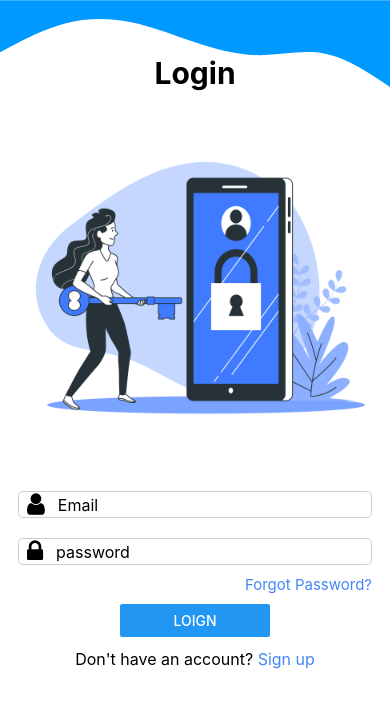
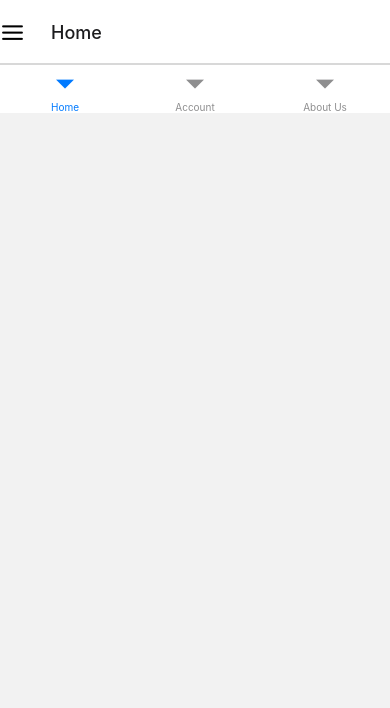
Before and after one commit to Sandeepbhamdare/ReactNativeProject, a React Native app: screen /Home in a window 390 px wide. Shown: the top 708 px of the page. Built offline with nearby package versions, Linux system fonts and the light colour scheme.

Commit message:
add Some Screens

```diff
--- /dev/null
+++ b/App.jsx
@@ -0,0 +1,58 @@
+// import 'react-native-gesture-handler';
+import React from "react";
+import { Alert } from "react-native";
+import LoginScreen from "./Screens/LoginScreen.jsx";
+import SignupScreen from "./Screens/SignupScreen.jsx";
+import HomeScreen from "./Screens/HomeScreen.jsx";
+import { createNativeStackNavigator } from "@react-navigation/native-stack"
+import { NavigationContainer } from "@react-navigation/native";
+import Icon from "react-native-vector-icons/Feather";
+import Login from "./Screens/LoginScreen.jsx";
+import Signup from "./Screens/SignupScreen.jsx";
+
+
+const Stack = createNativeStackNavigator();
+
+const Auth = () => {
+
+  return (
+    <Stack.Navigator>
+      <Stack.Screen name="Login" component={Login}
+        options={{
+          headerStyle: { backgroundColor: "#0099ff" },
+          headerTitleStyle: { color: "white" }
+        }} />
+      <Stack.Screen name="Signup" component={Signup}
+        options={{
+          headerStyle: { backgroundColor: "#0099ff" },
+          headerTitleStyle: { color: "white" }
+        }} />
+    </Stack.Navigator>
+
+  )
+}
+
+
+export default function App() {
+
+  return (
+    <>
+      <NavigationContainer>
+        <Stack.Navigator>
+          <Stack.Screen name="Auth" component={Auth} options={{ headerShown: false }} />
+
+          <Stack.Screen name="Home" component={HomeScreen}
+            options={{
+              headerSearchBarOptions: "Search",
+              headerLeft: () => (
+                <Icon name="menu" size={25} color={"black"} style={{ marginRight: 10 }}
+                  onPress={() => Alert.alert("Menu")} />
+              )
+            }} />
+
+        </Stack.Navigator>
+      </NavigationContainer>
+    </>
+  )
+
+}
--- a/App.tsx
+++ /dev/null
@@ -1,18 +0,0 @@
-import React from "react";
-import { SafeAreaView, ScrollView } from "react-native";
-import Login from "./components/Login";
-import Signup from "./components/Signup";
-
-export default function App(){
-
-  return(
-    <>
-    <SafeAreaView>
-      <ScrollView>
-      <Login/>
-      {/* <Signup/> */}
-      </ScrollView>
-    </SafeAreaView>
-    </>
-  )
-}
--- /dev/null
+++ b/Screens/AccountScreen.jsx
@@ -0,0 +1,14 @@
+import React from "react";
+import { View } from "react-native";
+import { Text } from "react-native-svg";
+
+export default function Account(){
+
+    return(
+        <>
+        <View>
+            <Text>Account Screen</Text>
+        </View>
+        </>
+    )
+}
--- /dev/null
+++ b/Screens/FeedbackScreen.jsx
@@ -0,0 +1,14 @@
+import React from "react";
+import { View } from "react-native";
+import { Text } from "react-native-svg";
+
+export default function Feedback() {
+
+    return (
+        <>
+            <View>
+                <Text>Feedback Screen</Text>
+            </View>
+        </>
+    )
+}
--- /dev/null
+++ b/Screens/HomeScreen.jsx
@@ -0,0 +1,15 @@
+import React from "react";
+import TabBar from "../components/TabBar";
+import { View } from "react-native";
+export default function Home() {
+
+
+    return (
+        <>
+
+            <View>
+                <TabBar />
+            </View>
+        </>
+    )
+}
--- a/components/Login.tsx
+++ b/Screens/LoginScreen.jsx
@@ -1,21 +1,19 @@
 import React from "react";
-import { Alert, Button, Image, SafeAreaView, StyleSheet, Text, TextInput, View } from "react-native";
+import { Alert, Button, Image, SafeAreaView, ScrollView, StyleSheet, Text, TextInput, View } from "react-native";
 import { Path, Svg } from "react-native-svg";
 import Icon from 'react-native-vector-icons/FontAwesome';
 
-function Login() {
+function Login({navigation}) {
 
     return (
-        <>
+        <ScrollView>
             <Svg viewBox="0 0 1440 330"
-            height={90}>
-                <Path fill="#0099ff"  d="M0,192L40,170.7C80,149,160,107,240,85.3C320,64,400,64,480,80C560,96,640,128,720,154.7C800,181,880,203,960,202.7C1040,203,1120,181,1200,197.3C1280,213,1360,267,1400,293.3L1440,320L1440,0L1400,0C1360,0,1280,0,1200,0C1120,0,1040,0,960,0C880,0,800,0,720,0C640,0,560,0,480,0C400,0,320,0,240,0C160,0,80,0,40,0L0,0Z"></Path>
+                height={90}>
+                <Path fill="#0099ff" d="M0,192L40,170.7C80,149,160,107,240,85.3C320,64,400,64,480,80C560,96,640,128,720,154.7C800,181,880,203,960,202.7C1040,203,1120,181,1200,197.3C1280,213,1360,267,1400,293.3L1440,320L1440,0L1400,0C1360,0,1280,0,1200,0C1120,0,1040,0,960,0C880,0,800,0,720,0C640,0,560,0,480,0C400,0,320,0,240,0C160,0,80,0,40,0L0,0Z"></Path>
             </Svg>
 
-            <Text style={styles.headText}>Login</Text>
-
             <SafeAreaView>
-                <Image style={{ width: 400, height: 400 }} source={require('../public/Login-bro.png')} />
+                <Image style={{ width: 400, height: 300 }} source={require('../public/Login-bro.png')} />
             </SafeAreaView>
 
             <View style={styles.formContainer}>
@@ -43,47 +41,41 @@ function Login() {
                 <View style={styles.logInBtn}>
 
                     <Button
-                        onPress={() => Alert.alert('You tapped the Login-button!')}
+                        onPress={() => navigation.navigate("Home")}
                         title="Loign" />
 
                 </View>
-                <Text style={styles.linkTxt}>Don't have an account? <Text style={styles.specialText}>Sign up</Text></Text>
+                <Text style={styles.linkTxt}>Don't have an account? <Text style={styles.specialText} onPress={()=>navigation.navigate('Signup')}>Sign up</Text></Text>
             </View>
-        </>
+        </ScrollView>
 
     )
 }
 
 const styles = StyleSheet.create({
 
-    headText: {
-        // backgroundColor: "#e8554a",
-     marginTop:-35,
-        fontSize: 30,
-        textAlign: "center",
-        fontWeight: "bold"
-    },
+
     formContainer: {
-        flex: 1,
-        justifyContent: "center",
-        marginHorizontal: 18,
+        marginHorizontal: 20,
+        height:250
     },
     formInputs: {
+        height:"20%",
         flex: 1,
         flexDirection: "row",
         alignItems: "center",
-        gap: 3,
+        gap: 4,
         borderWidth: 1,
         borderRadius: 5,
         borderColor: "#ccc",
-        paddingHorizontal: 8,
+        paddingHorizontal: 10,
         marginBottom: 20,
     },
     inputs: {
         // backgroundColor: "#4287f5",
         fontSize: 16,
         width: "80%",
-        paddingHorizontal: 10
+        paddingHorizontal: 12
 
     },
     logInBtn: {
--- a/components/Signup.tsx
+++ b/Screens/SignupScreen.jsx
@@ -1,19 +1,17 @@
 import React from "react";
-import { Button, StyleSheet, Text, TextInput, View } from "react-native";
+import { Button, ScrollView, StyleSheet, Text, TextInput, View } from "react-native";
 import { Path, Svg } from "react-native-svg";
 import Icon from "react-native-vector-icons/FontAwesome";
 import MaterialIcon from "react-native-vector-icons/MaterialIcons";
-function Signup() {
+function Signup({navigation}) {
 
     return (
-        <>
+        <ScrollView>
             <Svg
                 height={88}
                 viewBox="0 0 1440 322">
                 <Path fill="#0099ff" d="M0,0L120,32C240,64,480,128,720,138.7C960,149,1200,107,1320,85.3L1440,64L1440,0L1320,0C1200,0,960,0,720,0C480,0,240,0,120,0L0,0Z"></Path>
             </Svg>
-
-            <Text style={styles.headText}>Sign Up</Text>
 
             <View style={styles.formContainer}>
                 <View style={styles.formInputs}>
@@ -52,11 +50,13 @@ function Signup() {
 
                     <Button
                         title="Sign up"
+                        onPress={()=>navigation.navigate("Home")}
                     />
                 </View>
             </View>
 
-            <Text style={styles.linkText}>Already have an account? <Text style={{ color: "#4287f5" }}>Log in</Text></Text>
+            <Text style={styles.linkText}>Already have an account? <Text style={{ color: "#4287f5" }}
+            onPress={()=>navigation.navigate("Login")}>Log in</Text></Text>
 
             <View style={styles.linkContainer}>
                 <View style={styles.linkBtn}>
@@ -82,9 +82,9 @@ function Signup() {
                     />
                 </Svg>
 
-                <View style={{ height: 48, width: "100%", backgroundColor: "#0099ff" }}></View>
+                <View style={{ height: 64, width: "100%", backgroundColor: "#0099ff" }}></View>
             </View>
-        </>
+        </ScrollView>
     )
 }
 
@@ -93,13 +93,6 @@ const styles = StyleSheet.create({
         // height:Dimensions.get("window").height,
         // height:760,
         backgroundColor: "red",
-    },
-    headText: {
-        marginTop:-18,
-        paddingBottom: 50,
-        fontSize: 30,
-        textAlign: "center",
-        fontWeight: "bold"
     },
 
     waves: {
--- /dev/null
+++ b/components/NotesContainer.jsx
@@ -0,0 +1,131 @@
+import React from "react";
+import { ScrollView, StyleSheet, Text, View } from "react-native";
+import Icon from "react-native-vector-icons/FontAwesome";
+import FormIcon from "react-native-vector-icons/AntDesign";
+
+
+export default function NotesContainer() {
+    return (
+
+        <ScrollView nestedScrollEnabled={true}>
+        <View style={styles.notesContainer}>
+
+            <View style={styles.card}>
+                <View style={styles.cardTopSection}>
+
+                    <Text style={{ fontSize: 16 }}>Date:13-06-2024</Text>
+
+                    <View style={styles.cardIcons}>
+                        <FormIcon name="form" style={styles.iconEdit} size={21}></FormIcon>
+                        <Icon name="trash-o" size={25} style={styles.iconDelete}></Icon>
+                    </View>
+                </View>
+                <Text style={styles.cardHead}>Title</Text>
+                <Text style={styles.cardBottomSection}>Tag : Personal</Text>
+                <Text style={styles.cardBottomSection}>Lorem ipsum dolor sit amet, consectetur adipisicing elit.</Text>
+            </View>
+            <View style={styles.card}>
+                <View style={styles.cardTopSection}>
+
+                    <Text style={{ fontSize: 16 }}>Date:13-06-2024</Text>
+
+                    <View style={styles.cardIcons}>
+                        <FormIcon name="form" style={styles.iconEdit} size={21}></FormIcon>
+                        <Icon name="trash-o" size={25} style={styles.iconDelete}></Icon>
+                    </View>
+                </View>
+                <Text style={styles.cardHead}>Title</Text>
+                <Text style={styles.cardBottomSection}>Tag : Personal</Text>
+                <Text style={styles.cardBottomSection}>Lorem ipsum dolor sit amet, consectetur adipisicing elit.</Text>
+            </View>
+            <View style={styles.card}>
+                <View style={styles.cardTopSection}>
+
+                    <Text style={{ fontSize: 16 }}>Date:13-06-2024</Text>
+
+                    <View style={styles.cardIcons}>
+                        <FormIcon name="form" style={styles.iconEdit} size={21}></FormIcon>
+                        <Icon name="trash-o" size={25} style={styles.iconDelete}></Icon>
+                    </View>
+                </View>
+                <Text style={styles.cardHead}>Title</Text>
+                <Text style={styles.cardBottomSection}>Tag : Personal</Text>
+                <Text style={styles.cardBottomSection}>Lorem ipsum dolor sit amet, consectetur adipisicing elit.</Text>
+            </View>
+            <View style={styles.card}>
+                <View style={styles.cardTopSection}>
+
+                    <Text style={{ fontSize: 16 }}>Date:13-06-2024</Text>
+
+                    <View style={styles.cardIcons}>
+                        <FormIcon name="form" style={styles.iconEdit} size={21}></FormIcon>
+                        <Icon name="trash-o" size={25} style={styles.iconDelete}></Icon>
+                    </View>
+                </View>
+                <Text style={styles.cardHead}>Title</Text>
+                <Text style={styles.cardBottomSection}>Tag : Personal</Text>
+                <Text style={styles.cardBottomSection}>Lorem ipsum dolor sit amet, consectetur adipisicing elit.</Text>
+            </View>
+
+        </View>
+    </ScrollView>
+    )
+}
+
+const styles = StyleSheet.create({
+    notesContainer: {
+        backgroundColor: "#f8f9fa",
+        padding: 15,
+        gap: 15
+    },
+    card: {
+        // backgroundColor: "gray",
+        padding: 15,
+        height: 200,
+        borderRadius: 10,
+        borderWidth: 1
+    },
+    cardTopSection: {
+        flexDirection: "row",
+        justifyContent: "space-between",
+        paddingVertical: 10,
+        marginHorizontal: 20,
+        alignItems: "center"
+    },
+    cardIcons: {
+        flexDirection: "row",
+        gap: 20
+    },
+    iconDelete: {
+        paddingVertical: 4,
+        paddingLeft: 8,
+        paddingRight: 6,
+        borderWidth: 1,
+        borderColor: "black",
+        borderRadius: 20,
+        alignSelf: "center",
+    },
+    iconEdit: {
+        alignSelf: "center",
+        paddingVertical: 4,
+        paddingLeft: 8,
+        paddingRight: 5,
+        borderWidth: 1,
+        borderColor: "black",
+        borderRadius: 20
+    },
+    cardHead: {
+        textAlign: "center",
+        fontSize: 22,
+        paddingHorizontal: 10,
+        paddingVertical: 5
+    },
+    cardBottomSection: {
+        marginTop: 5,
+        fontSize: 17
+    },
+    navBar: {
+        backgroundColor: "blue",
+        height: "20%",
+    }
+})
--- /dev/null
+++ b/components/TabBar.jsx
@@ -0,0 +1,20 @@
+import { createBottomTabNavigator } from "@react-navigation/bottom-tabs";
+// import { NavigationContainer } from "@react-navigation/native";
+import React from "react";
+import Account from "../Screens/AccountScreen";
+import Feedback from "../Screens/FeedbackScreen";
+import NotesContainer from "./NotesContainer";
+
+export default function TabBar() {
+    const Tab = createBottomTabNavigator()
+
+    return (
+        // <NavigationContainer>
+            <Tab.Navigator initialRouteName='Home'>
+                <Tab.Screen name="Home" component={NotesContainer } />
+                <Tab.Screen name="Account" component={Account} />
+                <Tab.Screen name="About Us" component={Feedback } />
+            </Tab.Navigator>
+        // </NavigationContainer>
+    )
+}
--- a/package.json
+++ b/package.json
@@ -10,9 +10,14 @@
     "test": "jest"
   },
   "dependencies": {
+    "@react-navigation/bottom-tabs": "^6.6.0",
+    "@react-navigation/native": "^6.1.17",
+    "@react-navigation/native-stack": "^6.10.0",
     "@types/react-native-vector-icons": "^6.4.18",
     "react": "18.2.0",
     "react-native": "0.74.2",
+    "react-native-safe-area-context": "^4.10.7",
+    "react-native-screens": "^3.32.0",
     "react-native-svg": "^15.3.0",
     "react-native-vector-icons": "^10.1.0"
   },
```
Also changed, not shown: components/Navbar.jsx (added, +19 -0 lines), 2 other files (tests, documents, lock files or other folders).
